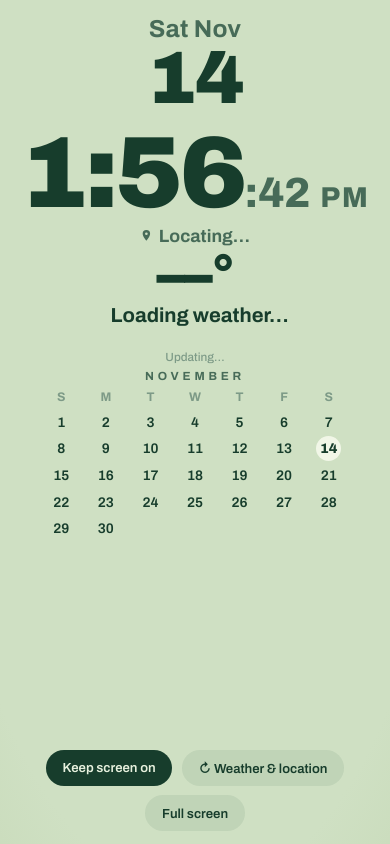
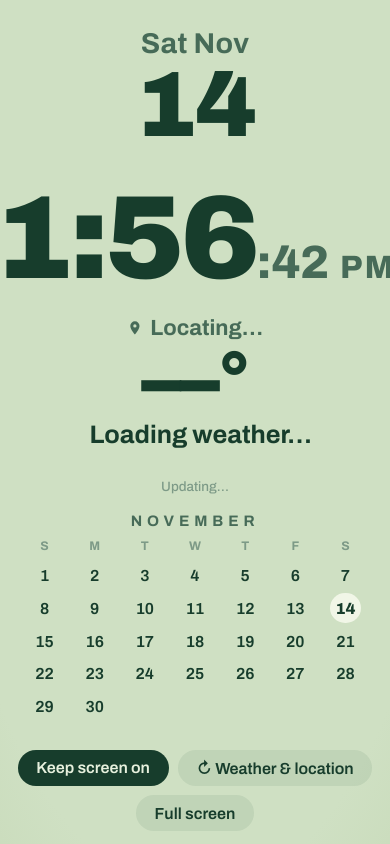
Before and after one commit to happysleepy617/happysleepy617.github.io, a plain HTML site: page index.html in a window 390 px wide. Drawn offline with Linux system fonts and the light colour scheme.

Commit message:
Fill-the-screen layout: proportional blocks, larger type, no dead space

```diff
--- a/index.html
+++ b/index.html
@@ -73,9 +73,9 @@
         display: grid;
         grid-template-columns: 1.05fr 1fr;
         grid-template-rows: 1fr auto;
-        gap: 0 4vw;
-        padding: max(3.5vh, env(safe-area-inset-top)) max(4vw, env(safe-area-inset-right)) max(2vh, env(safe-area-inset-bottom)) max(4vw, env(safe-area-inset-left));
-        max-width: 1400px;
+        gap: 0 3vw;
+        padding: max(2.5vh, env(safe-area-inset-top)) max(3.5vw, env(safe-area-inset-right)) max(1.5vh, env(safe-area-inset-bottom)) max(3.5vw, env(safe-area-inset-left));
+        max-width: 110rem;
         margin: 0 auto;
       }
 
@@ -83,43 +83,43 @@
       .left {
         display: flex;
         flex-direction: column;
-        justify-content: space-between;
+        justify-content: space-evenly;
         min-height: 0;
         padding: 1vh 0 1vh 1vw;
       }
       .dow-month {
-        font-size: clamp(1.4rem, 4.2vw, 2.6rem);
+        font-size: min(5.2vh, 3.8vw);
         font-weight: 700;
         letter-spacing: 0.01em;
         color: var(--ink-soft);
         line-height: 1;
       }
       .daynum {
-        font-size: clamp(5.5rem, 19vw, 13.5rem);
+        font-size: min(28vh, 20vw);
         font-weight: 900;
         line-height: 0.95;
         letter-spacing: -0.02em;
         margin-top: 0.5vh;
       }
       .cal-month {
-        font-size: clamp(0.65rem, 1.5vw, 0.85rem);
+        font-size: min(2.5vh, 1.8vw);
         font-weight: 700;
         letter-spacing: 0.32em;
         text-transform: uppercase;
         color: var(--ink-soft);
-        margin-bottom: 0.8vh;
+        margin-bottom: 1.2vh;
       }
       .cal {
         display: grid;
         grid-template-columns: repeat(7, 1fr);
-        max-width: 30rem;
+        max-width: 40rem;
         row-gap: 0.3em;
       }
       .cal span {
-        font-size: clamp(0.72rem, 1.9vw, 1.05rem);
+        font-size: min(3.4vh, 2.4vw);
         font-weight: 600;
-        width: 2em;
-        height: 2em;
+        width: 2.05em;
+        height: 2.05em;
         justify-self: center;
         display: flex;
         align-items: center;
@@ -139,7 +139,7 @@
         display: flex;
         flex-direction: column;
         align-items: center;
-        justify-content: space-between;
+        justify-content: space-evenly;
         min-height: 0;
         padding: 1vh 0;
       }
@@ -158,19 +158,19 @@
         white-space: nowrap;
       }
       .d-time {
-        font-size: clamp(4.6rem, 12vw, 9.5rem);
+        font-size: min(27vh, 13.5vw);
         font-weight: 900;
         letter-spacing: -0.03em;
         color: var(--ink);
       }
       .d-sec {
-        font-size: clamp(1.9rem, 5vw, 3.8rem);
+        font-size: min(10.5vh, 5.2vw);
         font-weight: 800;
         color: var(--ink-soft);
         letter-spacing: -0.01em;
       }
       .d-ampm {
-        font-size: clamp(1.3rem, 3.4vw, 2.6rem);
+        font-size: min(7vh, 3.6vw);
         font-weight: 800;
         color: var(--ink-soft);
         letter-spacing: 0.06em;
@@ -183,7 +183,7 @@
         text-align: left;
       }
       .wx-place {
-        font-size: clamp(0.95rem, 2.4vw, 1.35rem);
+        font-size: min(3.8vh, 2.7vw);
         font-weight: 700;
         color: var(--ink-soft);
         display: flex;
@@ -192,7 +192,7 @@
       }
       .wx-place svg { width: 0.72em; height: 0.72em; fill: var(--ink-soft); flex: none; }
       .wx-temp {
-        font-size: clamp(3.4rem, 10vw, 6.5rem);
+        font-size: min(20vh, 12vw);
         font-weight: 900;
         line-height: 1.02;
         letter-spacing: -0.02em;
@@ -201,18 +201,18 @@
         display: flex;
         align-items: center;
         gap: 0.45em;
-        font-size: clamp(1rem, 2.6vw, 1.5rem);
+        font-size: min(4vh, 2.9vw);
         font-weight: 700;
       }
       .wx-cond svg { width: 1.25em; height: 1.25em; flex: none; }
       .wx-hl {
-        font-size: clamp(0.9rem, 2.2vw, 1.3rem);
+        font-size: min(3.4vh, 2.4vw);
         font-weight: 600;
         color: var(--ink-soft);
         margin-top: 0.15em;
       }
       .wx-note {
-        font-size: 0.78rem;
+        font-size: clamp(0.72rem, 2vh, 0.95rem);
         font-weight: 500;
         color: var(--ink-faint);
         margin-top: 0.5em;
@@ -234,9 +234,9 @@
         border-radius: 999px;
         background: var(--btn-bg);
         color: var(--ink);
-        font-size: 0.82rem;
+        font-size: 0.92rem;
         font-weight: 600;
-        padding: 0.55rem 1.05rem;
+        padding: 0.6rem 1.15rem;
         cursor: pointer;
       }
       .controls button[aria-pressed="true"] {
@@ -245,8 +245,12 @@
       }
       .controls button:active { transform: scale(0.97); }
 
-      /* ---------- Portrait: single stack sized in vh so date, clock,
-         weather, calendar and controls all fit one screen ---------- */
+      /* ---------- Portrait: single stack. Each block gets a proportional
+         zone of the screen height and centres its content inside it, so
+         date, clock, weather and calendar together fill the whole screen
+         instead of bunching at the top with a blank band above the
+         buttons — worst on the tall, narrow outer cover screen. Type is
+         also scaled up in vh so the blocks themselves are bigger. ------ */
       @media (orientation: portrait) {
         .stage {
           display: flex;
@@ -255,32 +259,60 @@
           padding: max(2vh, env(safe-area-inset-top)) max(4vw, env(safe-area-inset-right)) max(1.5vh, env(safe-area-inset-bottom)) max(4vw, env(safe-area-inset-left));
         }
         .left, .right { display: contents; }
-        .date-block { order: 1; text-align: center; }
-        .dow-month { font-size: 2.9vh; }
-        .daynum { font-size: 8.8vh; margin-top: 0.3vh; }
-        .clock-block { order: 2; align-self: center; margin-top: 0.8vh; }
-        .digital { margin-top: 0.4vh; }
-        .d-time { font-size: 12vh; }
-        .d-sec { font-size: 5vh; }
-        .d-ampm { font-size: 3.4vh; }
-        .weather { order: 3; align-self: center; margin-left: 0; text-align: center; margin-top: 0.6vh; }
+        .date-block {
+          order: 1; flex: 1;
+          display: flex; flex-direction: column; justify-content: center;
+          text-align: center;
+        }
+        .dow-month { font-size: 3.4vh; }
+        .daynum { font-size: 11vh; margin-top: 0.3vh; }
+        .clock-block {
+          order: 2; flex: 1.05; align-self: stretch;
+          justify-content: center;
+          container-type: inline-size;
+        }
+        .digital { margin-top: 0; }
+        /* cqw cap: the time line can never outgrow the block width, even
+           with a two-digit hour on the narrow outer screen. */
+        .d-time { font-size: min(15.5vh, 33cqw); }
+        .d-sec { font-size: min(6vh, 13cqw); }
+        .d-ampm { font-size: min(4.2vh, 9cqw); }
+        .weather {
+          order: 3; flex: 1.2; align-self: stretch;
+          margin-left: 0; margin-top: 0;
+          display: flex; flex-direction: column;
+          justify-content: center; align-items: center;
+          text-align: center;
+        }
         .wx-place, .wx-cond { justify-content: center; }
-        .wx-place { font-size: 2.1vh; }
-        .wx-temp { font-size: 6.8vh; }
-        .wx-cond { font-size: 2.4vh; }
-        .wx-hl { font-size: 2vh; }
-        .wx-note { font-size: 1.4vh; margin-top: 0.3em; min-height: 0; }
-        .cal-block { order: 4; margin-top: 0.8vh; }
-        .cal-month { text-align: center; font-size: 1.4vh; margin-bottom: 0.4vh; }
-        .cal { width: min(80vw, 24rem); margin: 0 auto; row-gap: 0.1em; }
-        .cal span { font-size: 1.65vh; width: 1.8em; height: 1.8em; }
-        .controls { order: 5; margin-top: auto; padding-top: 1vh; }
+        .wx-place { font-size: 2.6vh; }
+        .wx-temp { font-size: 9.5vh; }
+        .wx-cond { font-size: 3vh; }
+        .wx-hl { font-size: 2.5vh; }
+        .wx-note { font-size: 1.6vh; margin-top: 0.3em; min-height: 0; }
+        .cal-block {
+          order: 4; flex: 1.7;
+          display: flex; flex-direction: column; justify-content: center;
+        }
+        .cal-month { text-align: center; font-size: 1.8vh; margin-bottom: 0.6vh; }
+        .cal { width: min(90vw, 27rem); margin: 0 auto; row-gap: 0.15em; }
+        .cal span { font-size: 1.9vh; width: 1.9em; height: 1.9em; }
+        .controls { order: 5; margin-top: 0; padding-top: 1vh; }
+        .controls button { font-size: 1.9vh; padding: 0.9vh 2.2vh; }
       }
       @media (orientation: portrait) and (max-height: 640px) {
-        .daynum { font-size: 8vh; }
-        .d-time { font-size: 10.5vh; }
-        .wx-temp { font-size: 6vh; }
-        .cal span { font-size: 1.5vh; }
+        .daynum { font-size: 9.5vh; }
+        .d-time { font-size: min(13vh, 33cqw); }
+        .wx-temp { font-size: 8vh; }
+        .cal span { font-size: 1.75vh; }
+      }
+      /* Short landscape windows (a phone held sideways): pull the
+         vh-driven sizes back so the columns still fit the height. */
+      @media (orientation: landscape) and (max-height: 500px) {
+        .daynum { font-size: min(24vh, 20vw); }
+        .cal span { font-size: min(3vh, 2.4vw); }
+        .d-time { font-size: min(23vh, 13.5vw); }
+        .wx-temp { font-size: min(16vh, 12vw); }
       }
     </style>
   </head>
```
